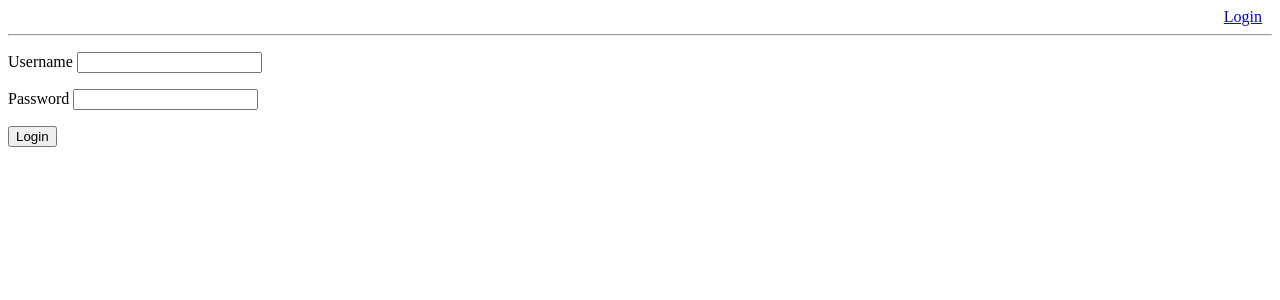
After one commit to mweems/survey, a Django app: page /questions/login/ in a window 1280 px wide. The commit adds this page. Shown: the top 300 px of the page. Run offline with Django 3.2, Linux system fonts and the light colour scheme.

Commit message:
add custom sign in to direct to admin page

```diff
--- a/survey/questions/models.py
+++ b/survey/questions/models.py
@@ -2,7 +2,6 @@ from django.db import models
 
 class Question(models.Model):
     question_text = models.CharField(max_length=200)
-    pub_date = models.DateTimeField('date published')
     has_voted_on = models.BooleanField(default=False)
 
     def __str__(self):
--- a/survey/questions/static/questions/style.css
+++ b/survey/questions/static/questions/style.css
@@ -7,3 +7,9 @@
 .right {
 	text-align: right;
 }
+.adminForm {
+    margin-bottom: 40px;
+    padding: 10px;
+    width: 50%;
+    float: left;
+}
--- a/survey/questions/templates/base.html
+++ b/survey/questions/templates/base.html
@@ -8,13 +8,13 @@
         <header class='right'>
             <a href = "/questions/adminPage" class='space'>Results</a>
             <a href = "/questions/" class='space'>Survey</a>
-            <a href = "/admin" class='space'>Admin</a>
             <a href="/logout" class='space'>Log Out</a>
         </header>
     {% else %}
-        <header class='center'>
-            <a href = '/admin' class='space'>Login</a>
+        <header class='right'>
+            <a href = "/questions/login" class='space'>Login</a>
         </header>
     {% endif %}
-    <br />
+    <hr>
     {% block content %}{% endblock %}
+</body>
--- /dev/null
+++ b/survey/questions/templates/login.html
@@ -0,0 +1,17 @@
+{% extends 'base.html' %}
+
+
+{% block content %}
+   <form method="POST" action='/questions/getUser/'>
+        {% csrf_token %}
+        <p>
+            <label>Username</label>
+            <input type="text" name="username">
+        </p>
+        <p>
+            <label>Password</label>
+            <input type="password" name="password">
+        </p>
+        <button type="submit">Login</button>
+    </form>
+{% endblock content %}
--- a/survey/questions/urls.py
+++ b/survey/questions/urls.py
@@ -8,4 +8,10 @@ urlpatterns = [
 	url(r'^(?P<question_id>[0-9]+)/$', views.detail, name='detail'),
 	url(r'^(?P<question_id>[0-9]+)/vote/$', views.vote, name='vote'),
 	url(r'^adminPage/$', views.adminPage, name='adminPage'),
+    url(r'^delete_question/$', views.deleteQuestion, name='deleteQuestion'),
+    url(r'^add_question/$', views.addQuestion, name='addQuestion'),
+    url(r'^add_choice/$', views.addChoice, name='addChoice'),
+    url(r'^delete_choice/$', views.deleteChoice, name='deleteChoice'),
+    url(r'^login/$', views.myLogin, name='login'),
+    url(r'^getUser/$', views.getUser, name='getUser')
 ]
--- a/survey/questions/views.py
+++ b/survey/questions/views.py
@@ -1,7 +1,7 @@
-from django.shortcuts import render
+from django.shortcuts import render, redirect
+from django.contrib.auth import authenticate, login, logout
 from .models import Question, Choice
 from random import randint
-
 
 def index(request):
 	question_list = Question.objects.all()
@@ -12,6 +12,37 @@ def index(request):
 	if not context:
 		return render(request, 'finished.html')
 	return render(request, 'detail.html', context)
+
+def myLogin(request, user=None):
+	return render(request, 'login.html')
+
+def getUser(request, user=None):
+	logout(request)
+	username = request.POST['username']
+	password = request.POST['password']
+	user = authenticate(username=username, password=password)
+	if user:
+		login(request, user)
+		return redirect('adminPage')
+
+	return redirect('index')
+
+def deleteQuestion(request):
+	Question.objects.filter(pk=request.POST['question']).delete()
+	return redirect('adminPage')
+
+def addQuestion(request):
+	Question.objects.create(question_text=request.POST['question'])
+	return redirect('adminPage')
+
+def addChoice(request):
+	question = Question.objects.get(pk=request.POST['question'])
+	Choice.objects.create(question=question, choice_text=request.POST['choice'])
+	return redirect('adminPage')
+
+def deleteChoice(request):
+	Choice.objects.filter(pk=request.POST['choice']).delete()
+	return redirect('adminPage')
 
 def detail(request, question_id):
 	question = Question.objects.get(pk=question_id)
--- a/survey/survey/settings.py
+++ b/survey/survey/settings.py
@@ -26,7 +26,7 @@ SECRET_KEY = 'pephj9pi0gb_5ksdn-)70jl2-f^%-mzz3mz+)$=sy-3ny*(ach'
 DEBUG = True
 
 ALLOWED_HOSTS = []
-
+LOGIN_REDIRECT_URL = '/questions/adminPage/'
 # Application definition
 
 INSTALLED_APPS = [
@@ -84,12 +84,12 @@ DATABASES = {
     }
 }
 
-#DATABASES = {
+# DATABASES = {
 #    'default': {
 #        'ENGINE': 'django.db.backends.sqlite3',
 #        'NAME': os.path.join(BASE_DIR, 'db.sqlite3'),
 #    }
-#}
+# }
 
 
 # Password validation
--- a/survey/survey/urls.py
+++ b/survey/survey/urls.py
@@ -21,7 +21,6 @@ from django.contrib.auth import views as auth_views
 urlpatterns = [
 	url(r'^$', views.index, name='index'),
     url(r'^admin/', admin.site.urls),
-    url(r'^login/$', auth_views.login, name='login'),
-    url(r'^logout/$', auth_views.logout, name='logout'),
+    url(r'^logout/$', auth_views.logout, {'next_page': '/'}, name='logout'),
     url(r'^questions/', include('questions.urls')),
 ]
```
Also changed, not shown: survey/questions/templates/adminPage.html (+51 -0 lines), survey/db.sqlite3 (added), survey/questions/migrations/0003_remove_question_pub_date.py (added).
